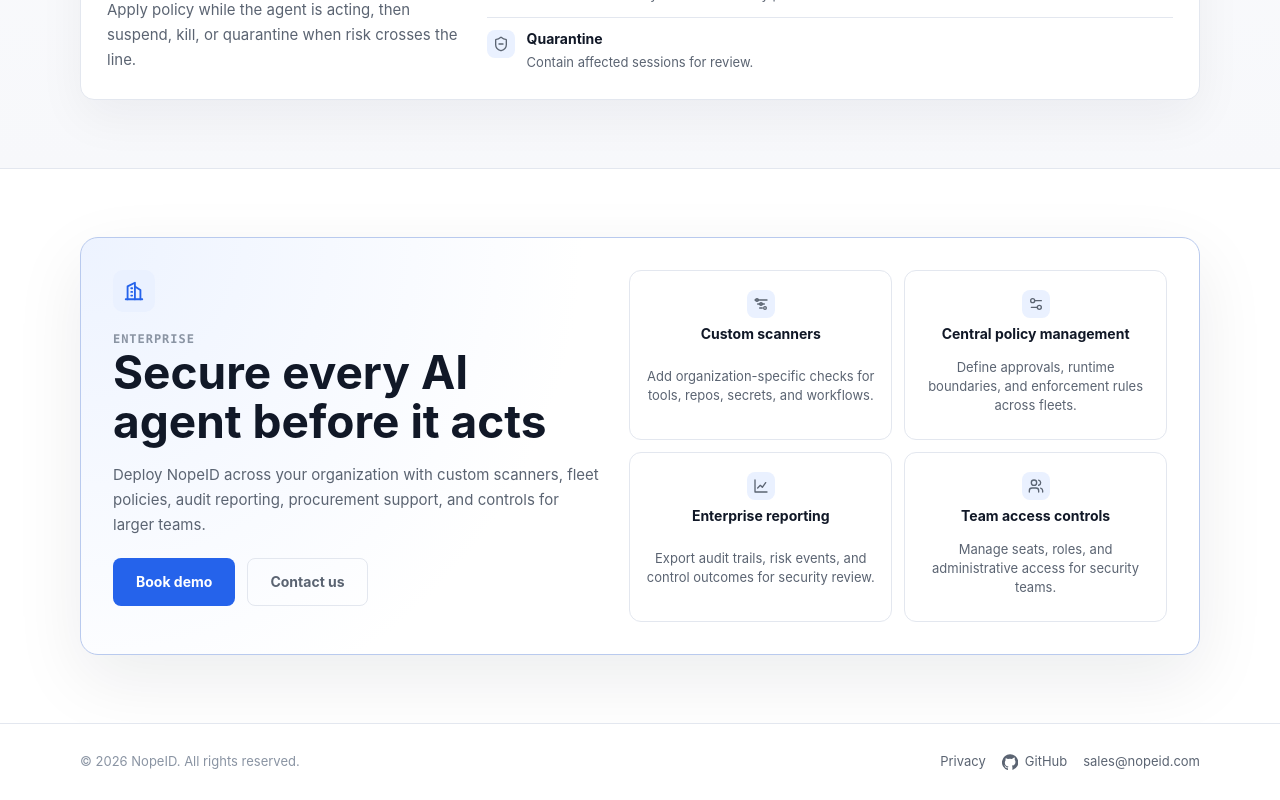
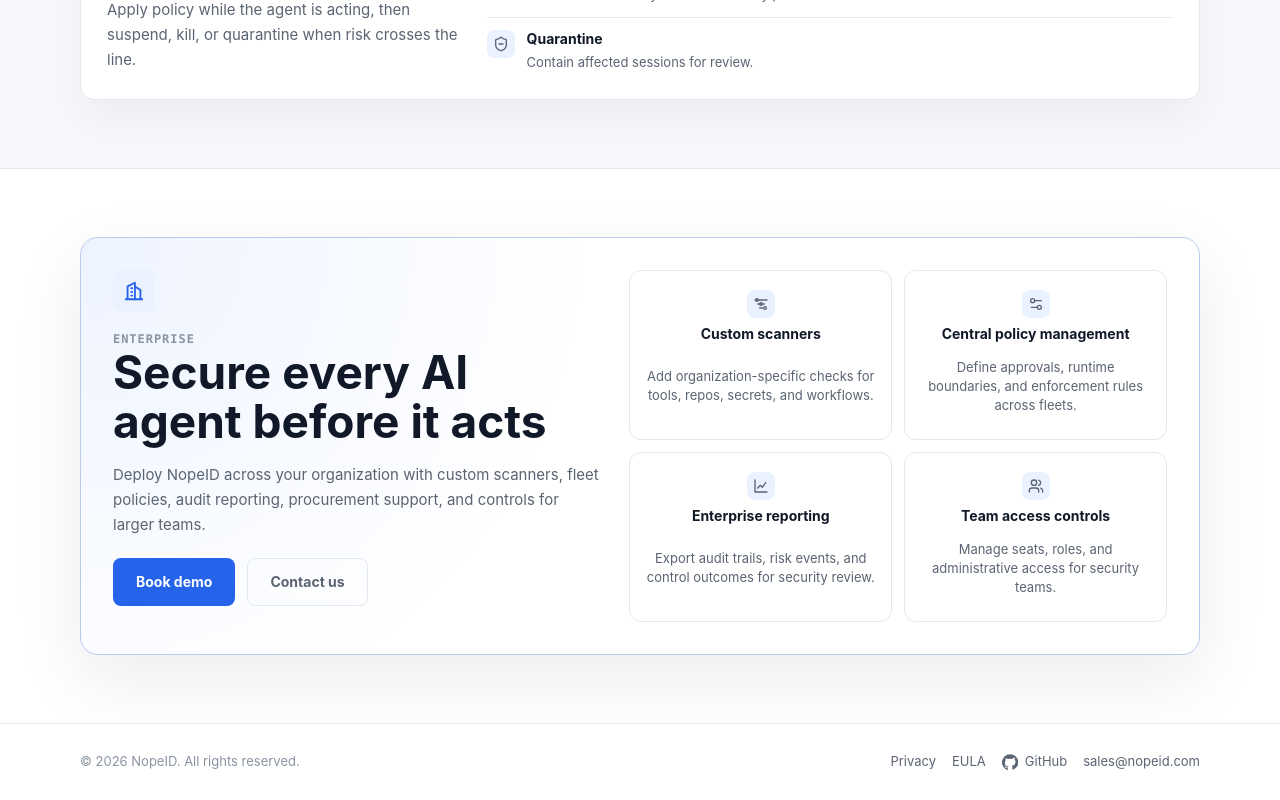
Before and after one commit to nopeid/public, a plain HTML site: page index.html in a window 1280 px wide. Shown: the part 1880-2680 px from the top of the page. Drawn offline with Linux system fonts and the light colour scheme.

Commit message:
add EULA links

```diff
--- a/index.html
+++ b/index.html
@@ -1053,6 +1053,7 @@
       <p>&copy; 2026 NopeID. All rights reserved.</p>
       <div class="footer-links">
         <a href="./privacy">Privacy</a>
+        <a href="https://github.com/nopeid/public/blob/master/LICENSE">EULA</a>
         <a href="https://github.com/nopeid" aria-label="NopeID on GitHub">
           <svg width="16" height="16" viewBox="0 0 24 24" fill="currentColor" aria-hidden="true">
             <path
```
Also changed, not shown: privacy.html (+1 -0 lines).
